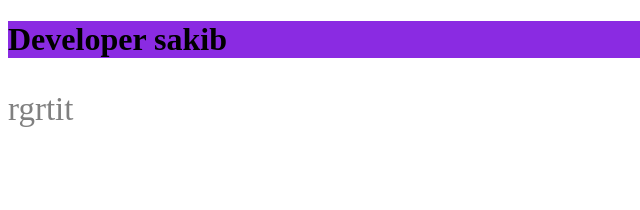
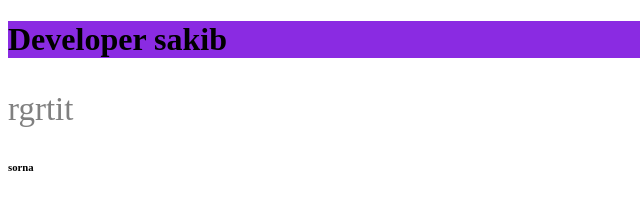
Before and after one commit to sakibbiswas/my-3rd-repo, a plain HTML site: page index.html in a window 1280 px wide. Shown: the full height of the page, 0-640 px from the left. Drawn offline with Linux system fonts and the light colour scheme.

Commit message:
3rd repo

```diff
--- a/index.html
+++ b/index.html
@@ -10,6 +10,7 @@
 <body>
 <h1>Developer sakib</h1>
 <p>rgrtit</p>
+<h6>sorna</h6>
 
 </body>
 </html>
```
